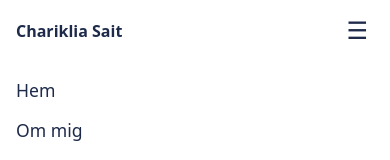
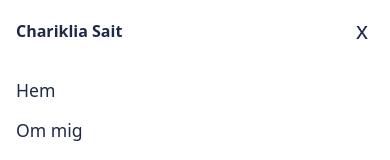
Before and after one commit to CharikliaA/portfolio, a React (Vite) app: page / in a window 390 px wide. Both pictures are taken after a click on the button "Stäng meny". Shown: the top 160 px of the page. Built offline with nearby package versions, Linux system fonts and the light colour scheme.

Commit message:
Improve mobile menu and fix desktop menu spacing

```diff
--- a/src/components/Navbar.tsx
+++ b/src/components/Navbar.tsx
@@ -2,15 +2,22 @@ import { useState } from "react"
 
 const Navbar = () => {
 const [isOpen, setIsOpen] = useState (false)
+
   return (
     <nav className="navbar">
         <span className="logo">Chariklia Sait</span>
-        <button className="menu-button" aria-label="Öppna meny" onClick={() => setIsOpen(!isOpen)}>☰</button>
+        <button
+        className="menu-button"
+        aria-label={!isOpen ? "Stäng meny" : "Öppna meny" }
+        aria-expanded={isOpen}
+            onClick={() => setIsOpen(!isOpen)}>
+                {isOpen ? "x" : "☰"}
+        </button>
         <div className={isOpen ? "nav-links open" : "nav-links"}>
-        <a href="#hem">Hem</a>
-        <a href="#ommig">Om mig</a>
-        <a href="#projekt">Projekt</a>
-        <a href="#kontakt">Kontakt</a>
+        <a href="#hem" onClick={() => setIsOpen(false)}>Hem</a>
+        <a href="#ommig" onClick={() => setIsOpen(false)}>Om mig</a>
+        <a href="#projekt" onClick={() => setIsOpen(false)}>Projekt</a>
+        <a href="#kontakt" onClick={() => setIsOpen(false)}>Kontakt</a>
         </div>
     </nav>
   )
--- a/src/index.css
+++ b/src/index.css
@@ -84,6 +84,14 @@ body {
 
   .nav-links {
     display: flex;
+    gap: 4rem;
+  }
+
+  .nav-links.open {
+    position: static;
+    flex-direction: row;
+    padding: 0;
+    border: none;
     gap: 4rem;
   }
 
```
